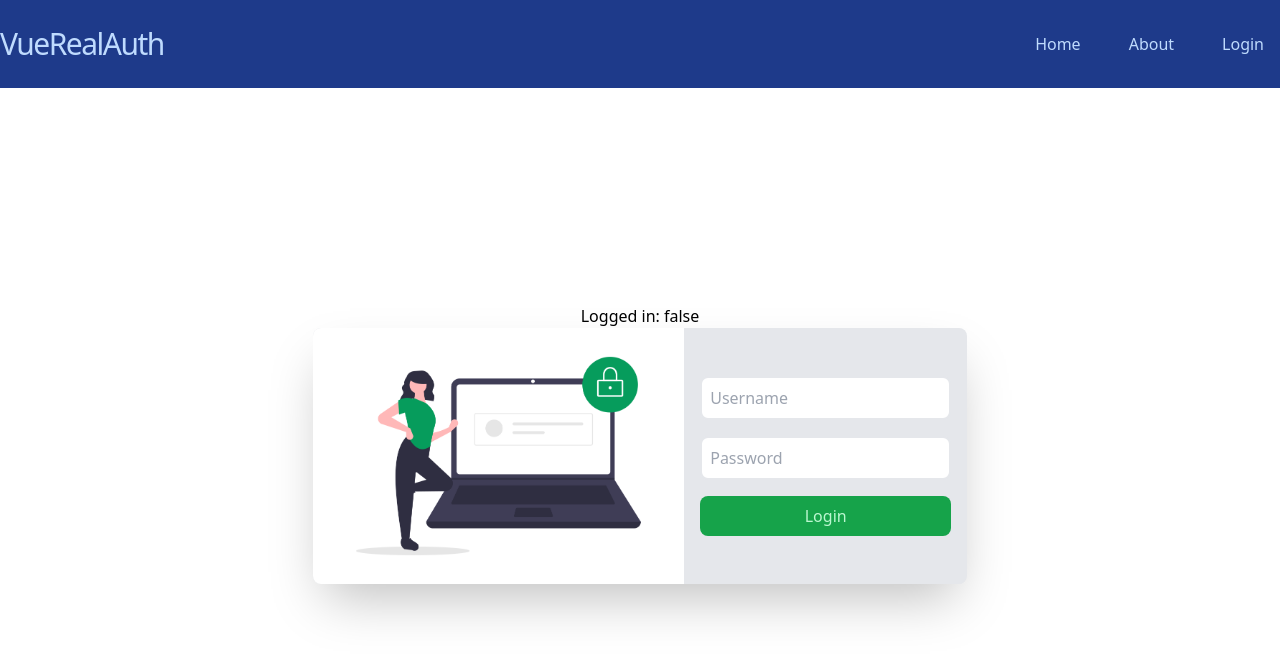
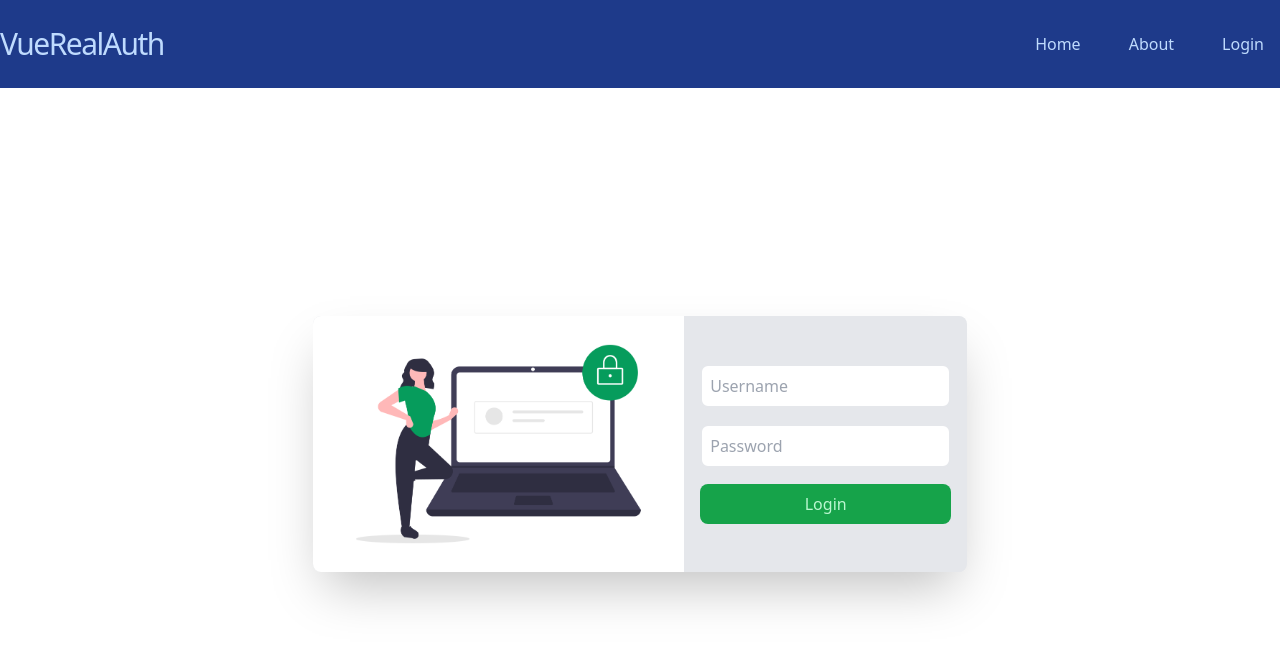
Before and after one commit to KHazen1/vuelogin, a Vue app: page /login in a window 1280 px wide. Shown: the top 658 px of the page. Built offline with nearby package versions, Linux system fonts and the light colour scheme; no server answers.

Commit message:
Login Firebase Done

```diff
--- a/package.json
+++ b/package.json
@@ -1,5 +1,5 @@
 {
-  "name": "vuefakeauth",
+  "name": "vuerealauth",
   "private": true,
   "version": "0.0.0",
   "scripts": {
@@ -9,6 +9,7 @@
   },
   "dependencies": {
     "@vueuse/core": "^7.6.2",
+    "firebase": "^9.6.7",
     "vue": "^3.2.25",
     "vue-router": "^4.0.12"
   },
--- a/src/composable/useAuth.js
+++ b/src/composable/useAuth.js
@@ -1,32 +1,47 @@
 import { ref } from "vue";
+import { signInWithEmailAndPassword, createUserWithEmailAndPassword, signOut, } from "firebase/auth";
+
+import { firebaseAuth } from "./useFirebase";
+import { async } from "@firebase/util";
 
 const isAuthenticated = ref(false);
 
 const user = ref("");
 
-const usersFromDB = [
-  { username: "admin", password: "admin", name: "Administrator" },
-  { username: "khazen", password: "khazen", name: "Hazen" },
-];
-
 const useAuth = () => {
-    const login = (username, password) => {
-      const userFromDB = usersFromDB.find(
-        (user) => user.username === username && user.password === password
+  const login = async(username, password) => {
+    const credentials = await signInWithEmailAndPassword(
+      firebaseAuth,
+      username,
+      password
     );
 
-      if (userFromDB) {
+    if (credentials.user) {
       isAuthenticated.value = true;
-        user.value = userFromDB.name;
+      user.value = credentials.user.email;
     }
   };
 
-    const logout = () => {
+  const signup = async (username, password) => {
+  const credentials = await createUserWithEmailAndPassword(
+    firebaseAuth,
+    username,
+    password
+  );
+
+  if (credentials.user) {
+    isAuthenticated.value = true;
+    user.value = credentials.user.email;
+  }
+};
+
+  const logout = async() => {
+    await signOut(firebaseAuth);
     isAuthenticated.value = false;
     user.value = "";
   };
 
-    return { isAuthenticated, login, logout, user };
+  return { isAuthenticated, login, signup, logout, user };
 };
 
 export default useAuth;
--- /dev/null
+++ b/src/composable/useFirebase.js
@@ -0,0 +1,7 @@
+import { initializeApp } from "firebase/app";
+import{getAuth} from "firebase/auth";
+
+import { firebaseConfig } from "../firebaseConfig";
+
+export const firebaseApp = initializeApp(firebaseConfig);
+export const firebaseAuth = getAuth(firebaseApp);
--- a/src/pages/login.vue
+++ b/src/pages/login.vue
@@ -11,8 +11,8 @@ const password = ref("");
 
 const router = useRouter();
 
-const logginIn = () => {
-  login(username.value, password.value);
+const logginIn = async () => {
+  await login(username.value, password.value);
   if (isAuthenticated.value) {
     router.push("/");
   } else {
@@ -32,7 +32,6 @@ const { ready, start } = useTimeout(3000, { controls: true });
     <div
         class="flex flex-col items-center justify-center space-y-12 min-h-screen-nonav"
     >
-        Logged in: {{ isAuthenticated }}
         <div
             class="flex items-center justify-center overflow-hidden bg-gray-200 rounded-lg shadow-2xl "
         >
```
Also changed, not shown: 2 other files (tests, documents, lock files or other folders). Lines whose indentation alone changed are shown as unchanged.
